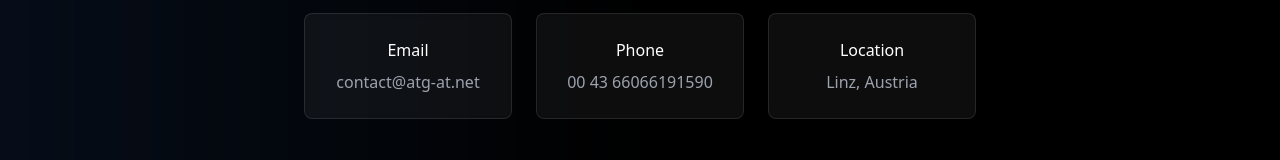
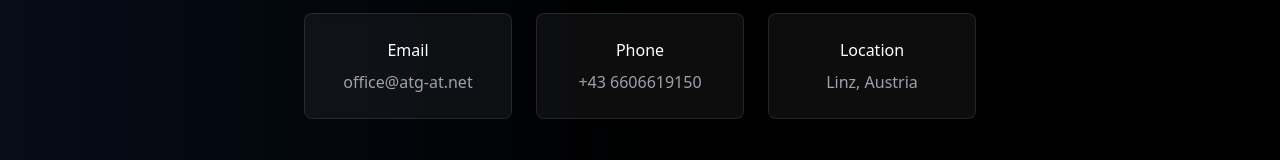
Before and after one commit to DavidV0/atg-website, an Angular app: page /contact in a window 1280 px wide. Shown: the part 999-1159 px from the top of the page. Built offline with nearby package versions, Linux system fonts and the light colour scheme.

Commit message:
changed contact component

```diff
--- a/src/app/app.component.ts
+++ b/src/app/app.component.ts
@@ -1,7 +1,8 @@
 import { Component } from '@angular/core';
+import { ScrollService } from './services/scroll.service';
 import { RouterOutlet } from '@angular/router';
+import { NavbarComponent } from './components/shared/navbar/navbar.component';
 import { FooterComponent } from './components/shared/footer/footer.component';
-import { NavbarComponent } from './components/shared/navbar/navbar.component';
 
 @Component({
   selector: 'app-root',
@@ -11,5 +12,5 @@ import { NavbarComponent } from './components/shared/navbar/navbar.component';
   styleUrl: './app.component.scss',
 })
 export class AppComponent {
-  title = 'Alpha Technology Group';
+  constructor(private scrollService: ScrollService) {}
 }
--- a/src/app/components/contact/contact.component.html
+++ b/src/app/components/contact/contact.component.html
@@ -223,15 +223,17 @@
           class="text-center p-6 rounded-lg border border-white/10 bg-white/5 backdrop-blur-sm"
         >
           <h3 class="font-medium mb-2">Email</h3>
-          <a href="mailto:contact@atg-at.net" class="text-gray-400"
-            >contact&#64;atg-at.net</a
+          <a href="mailto:office@atg-at.net" class="text-gray-400"
+            >office&#64;atg-at.net</a
           >
         </div>
         <div
           class="text-center p-6 rounded-lg border border-white/10 bg-white/5 backdrop-blur-sm"
         >
           <h3 class="font-medium mb-2">Phone</h3>
-          <p class="text-gray-400">00 43 66066191590</p>
+          <a href="tel:+4366066191590" class="text-gray-400">
+            +43 6606619150
+          </a>
         </div>
         <div
           class="text-center p-6 rounded-lg border border-white/10 bg-white/5 backdrop-blur-sm"
--- /dev/null
+++ b/src/app/services/scroll.service.ts
@@ -0,0 +1,18 @@
+import { Injectable } from '@angular/core';
+import { Router, NavigationEnd } from '@angular/router';
+import { filter } from 'rxjs/operators';
+
+@Injectable({
+  providedIn: 'root',
+})
+export class ScrollService {
+  constructor(private router: Router) {
+    this.router.events
+      .pipe(filter((event) => event instanceof NavigationEnd))
+      .subscribe(() => {
+        if (typeof window !== 'undefined') {
+          window.scrollTo(0, 0);
+        }
+      });
+  }
+}
```
